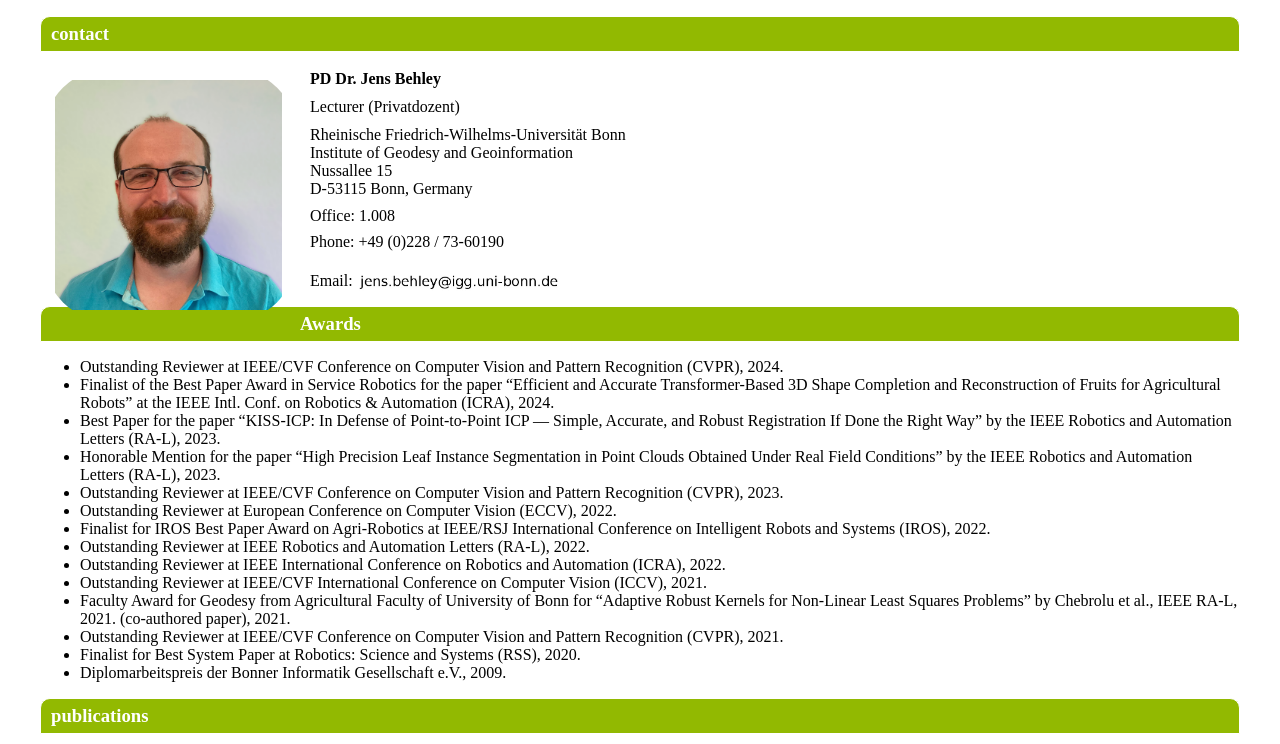
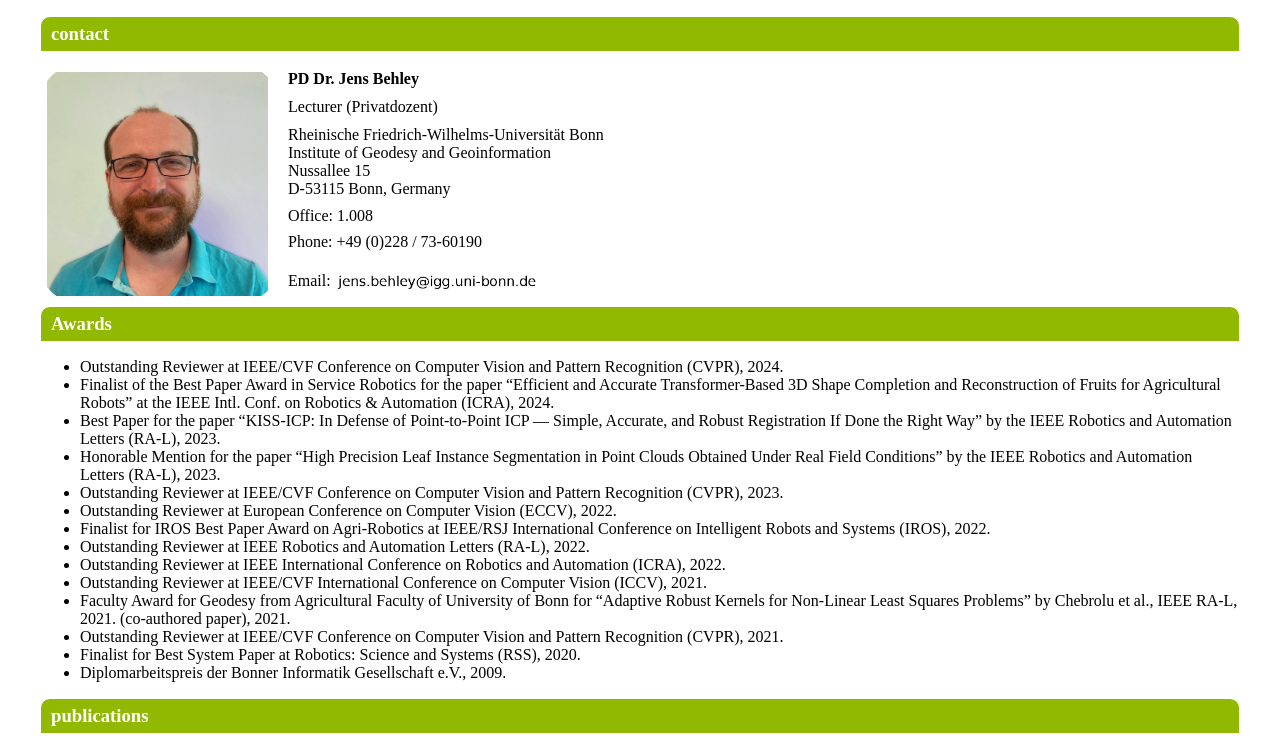
Before and after one commit to jbehley/jbehley.github.io, a plain HTML site: page index.html in a window 1280 px wide. Shown: the top 744 px of the page. Drawn offline with Linux system fonts and the light colour scheme.

Commit message:
fixing formatting issues.

```diff
--- a/mystyle.css
+++ b/mystyle.css
@@ -84,13 +84,13 @@ img#email {
 }
 
 div#photo {
-	padding:15px;
+	padding: 7px;
 	float: left;
-	width: 230px;
-	height: 230px;
+	width: 224px;
+	height: 224px;
 	position: relative;
 	overflow: hidden;
-	border-radius: 30%;
+	border-radius: 16%;
 }
 
 
```
